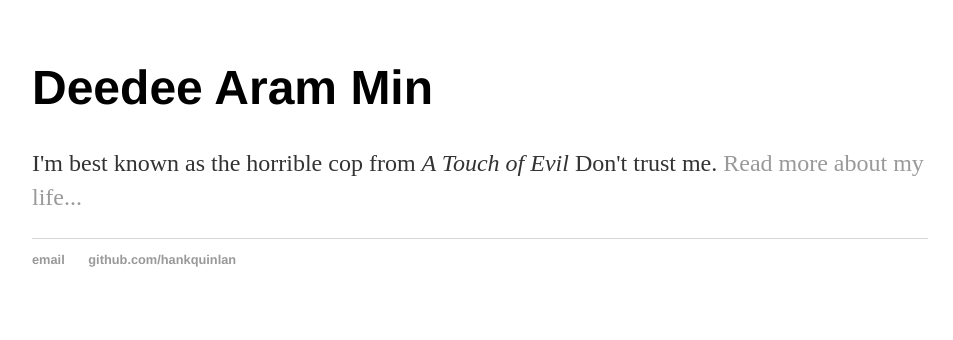
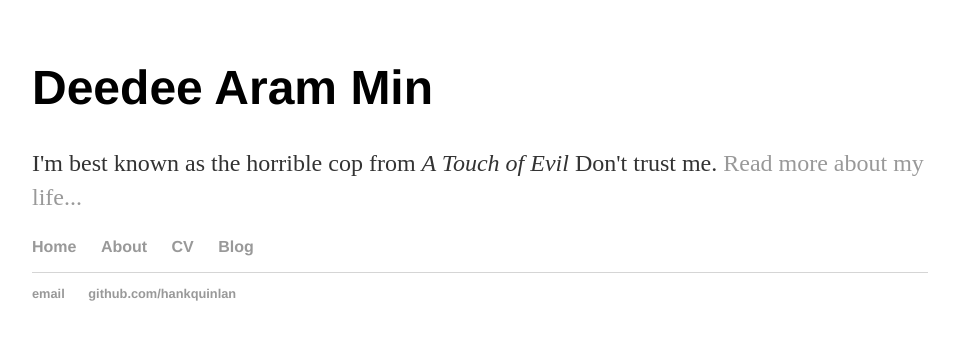
Before and after one commit to mindeed/mindeed.github.io, a Jekyll site: the page built from index.html, in a window 1280 px wide. Shown: the top 340 px of the page, without its empty margins (160-1113 px from the left). Built offline with Jekyll 4.4.1, drawn with Linux system fonts in a browser that asks for light colours.

Commit message:
Update default.html

```diff
--- a/_layouts/default.html
+++ b/_layouts/default.html
@@ -15,10 +15,10 @@
 
 			<nav>
 	    		<ul>
-	        		<!--<li><a href="/">Home</a></li>
+	        		<li><a href="/">Home</a></li>
 		        	<li><a href="/about">About</a></li>
 	        		<li><a href="/cv">CV</a></li>
-	        		<li><a href="/blog">Blog</a></li>-->
+	        		<li><a href="/blog">Blog</a></li>
 	    		</ul>
 			</nav>
 
```
